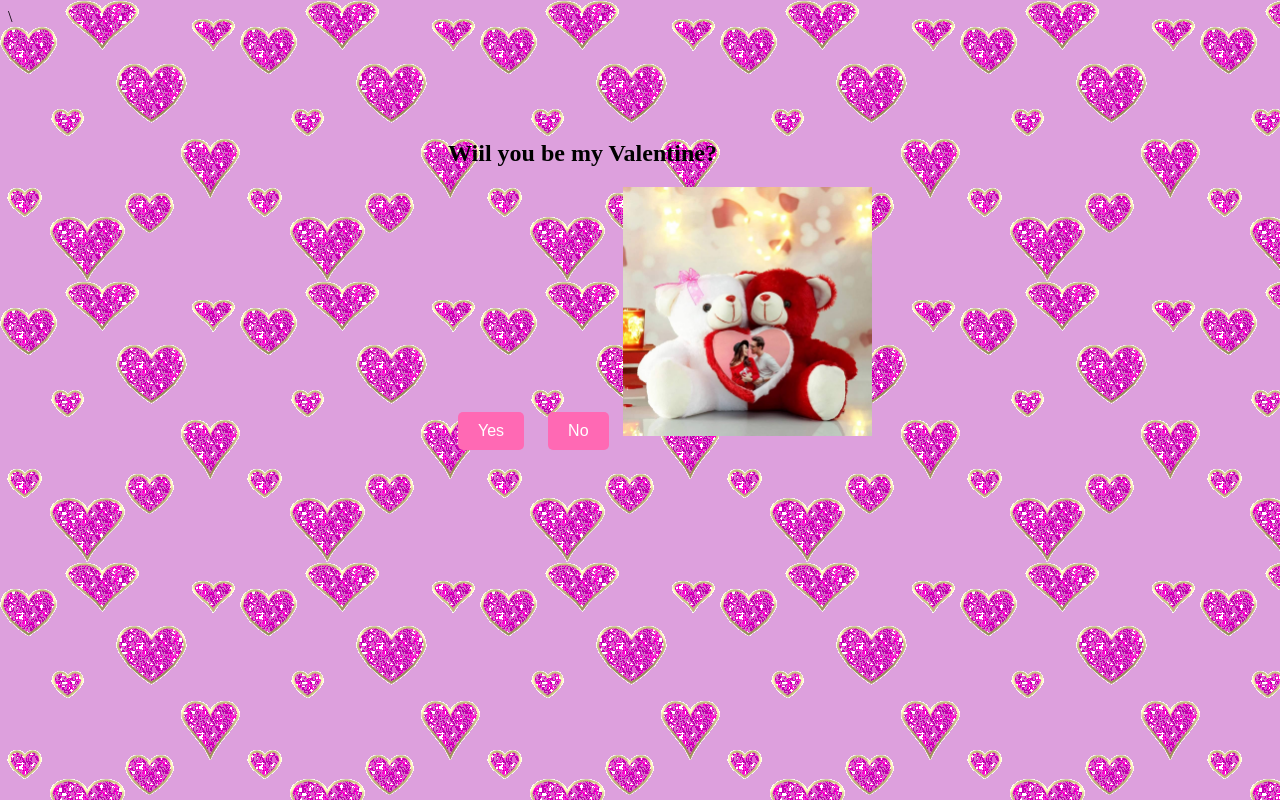
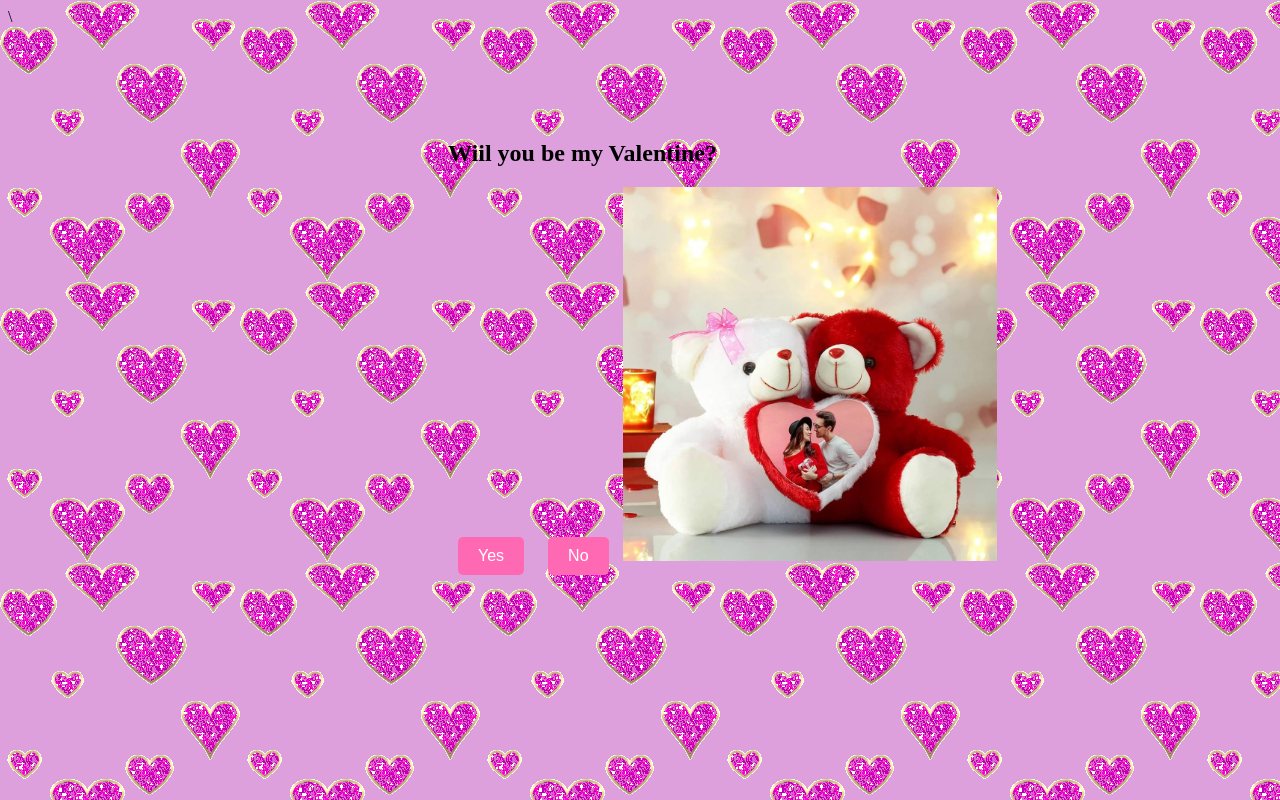
Before and after one commit to smamakhanyisile/smamakhanyisile, a plain HTML site: page index.html in a window 1280 px wide. Drawn offline with Linux system fonts and the light colour scheme; files whose address does not match are found by name.

Commit message:
Update styling.css

```diff
--- a/styling.css
+++ b/styling.css
@@ -63,8 +63,8 @@ button {
 }
 img{
     align-items: center;
-    width: 30%;
-    height: 30%;
+    width: 45%;
+    height: 45%;
 }
 
 }
```
